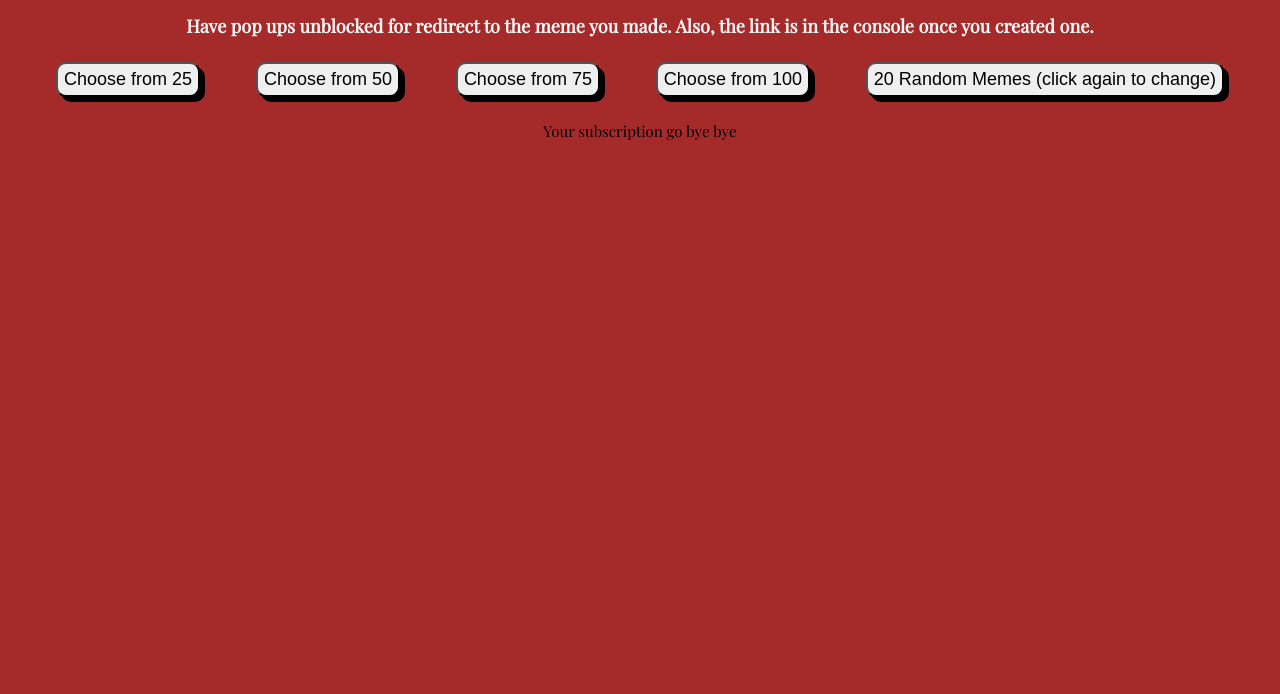
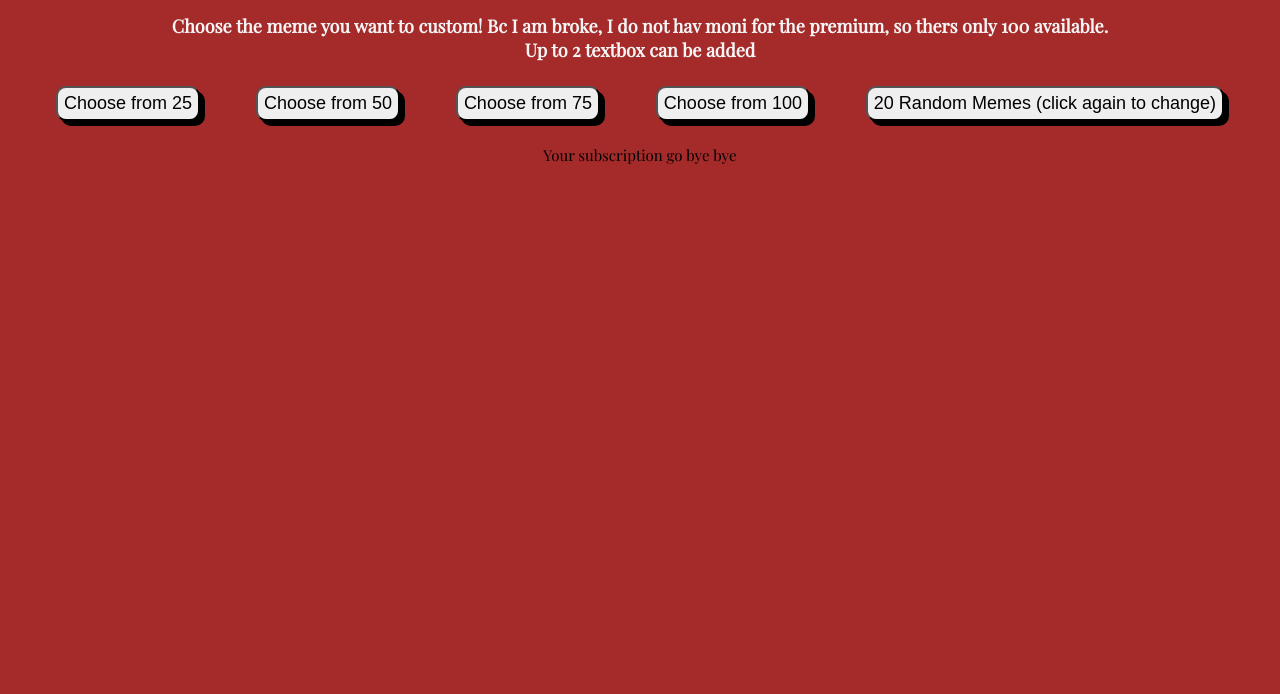
Before and after one commit to staten-island-tech/api-project-Karl-F, a website built with Vite: page api-proj/index.html in a window 1280 px wide. Shown: the part 106-800 px from the top of the page. Built offline with nearby package versions, Linux system fonts and the light colour scheme; no server answers; a web font is replaced by a local one.

Commit message:
Update index.html

```diff
--- a/api-proj/index.html
+++ b/api-proj/index.html
@@ -14,7 +14,9 @@
     <h1>Create your memes</h1>
 
     <h2>
-      <p>Have pop ups unblocked for redirect to the meme you made. Also, the link is in the console once you created one.</p>
+      <p>Choose the meme you want to custom! Bc I am broke, I do not hav moni for the premium, so thers only 100 available.<br>
+      Up to 2 textbox can be added
+      </p>
     </h2>
 
     <div class="ribbon">
@@ -28,7 +30,6 @@
     <div class="cards">
     </div>
 
-
     <script type="module" src="./js/main.js"></script>
   </body>
 </html>
```
